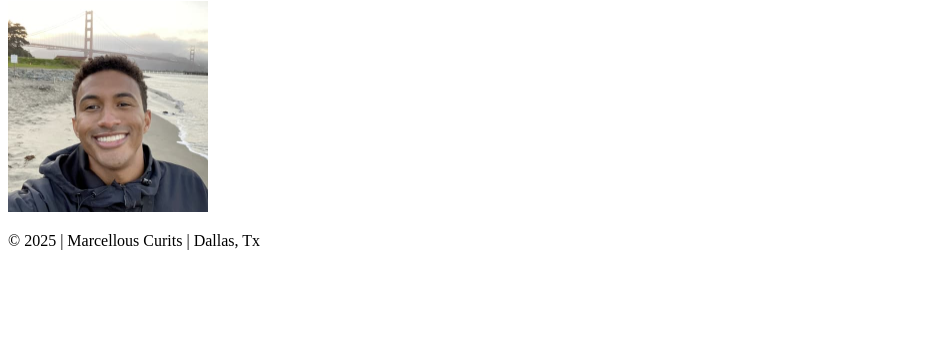
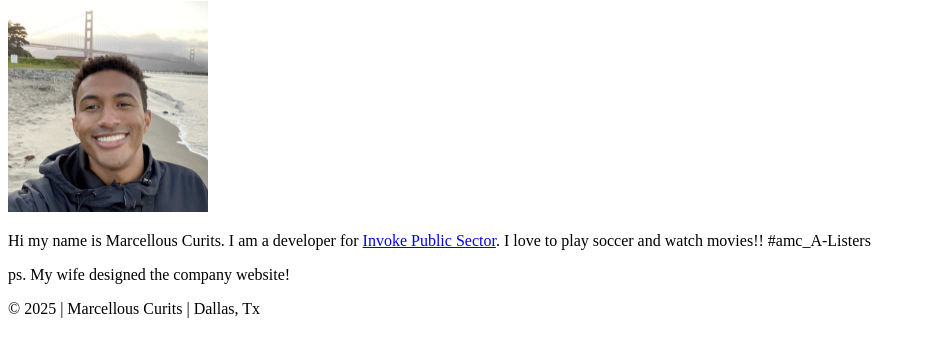
Before and after one commit to Marcellous11/wdd130, a plain HTML site: page index.html in a window 1280 px wide. Shown: the part 105-458 px from the top of the page, without its empty margins (0-926 px from the left). Drawn offline with Linux system fonts and the light colour scheme.

Commit message:
Added bio

```diff
--- a/index.html
+++ b/index.html
@@ -15,6 +15,8 @@
         <main>
             <h1> <a href="https://marcellous.work/">Marcellous</a> Curits | WDD 130</h1>
             <img src="images/profile.jpg" alt="Selfie of Marcellous At Golden Gate Bridge" width="200">
+            <p>Hi my name is Marcellous Curits. I am a developer for <a href="https://www.invokepublic.com/">Invoke Public Sector</a>. I love to play soccer and watch movies!! #amc_A-Listers</p>
+            <p>ps. My wife designed the company website!</p>
         </main>
         <footer>
             <p>&copy 2025 | Marcellous Curits | Dallas, Tx </p>
```
